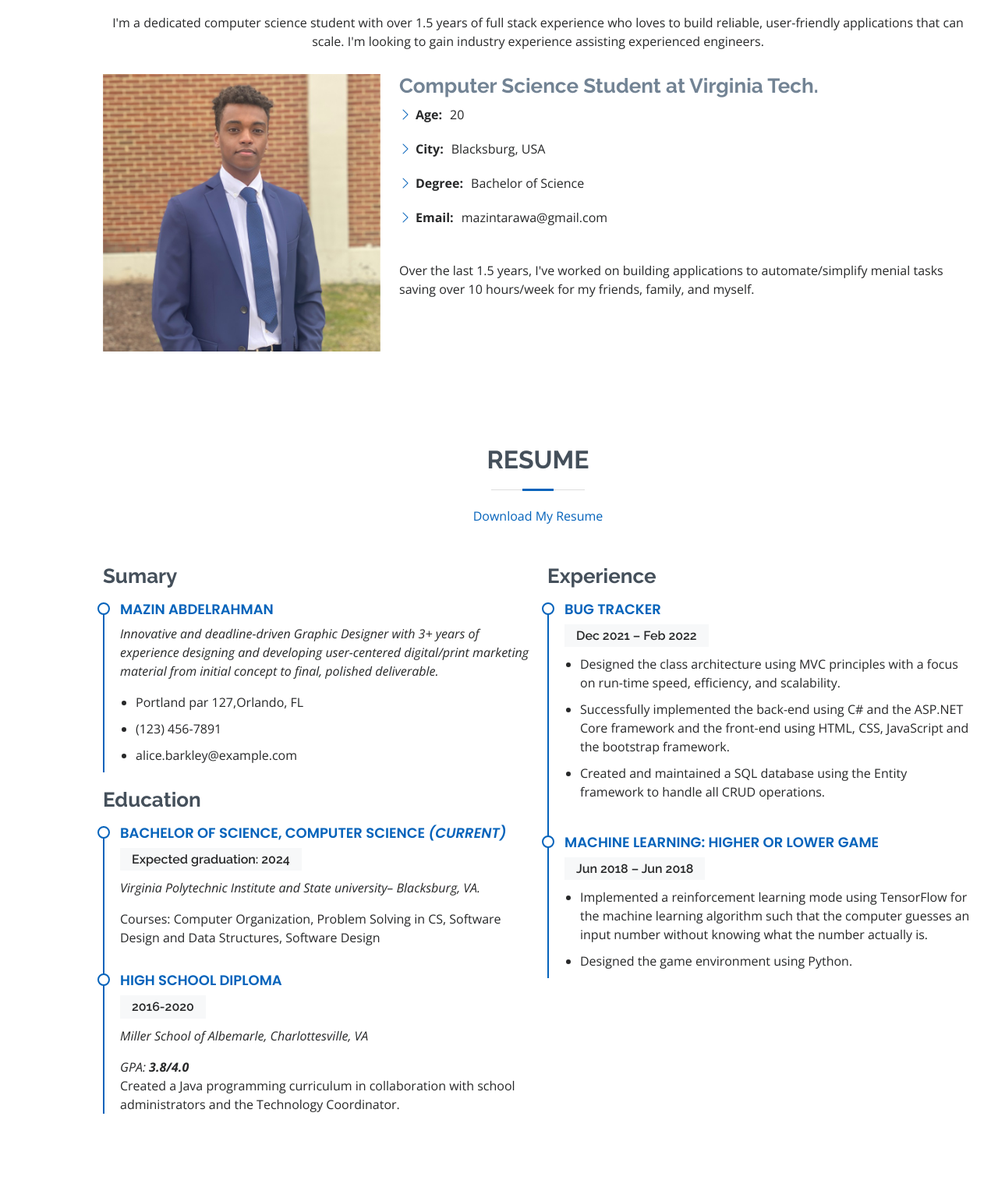
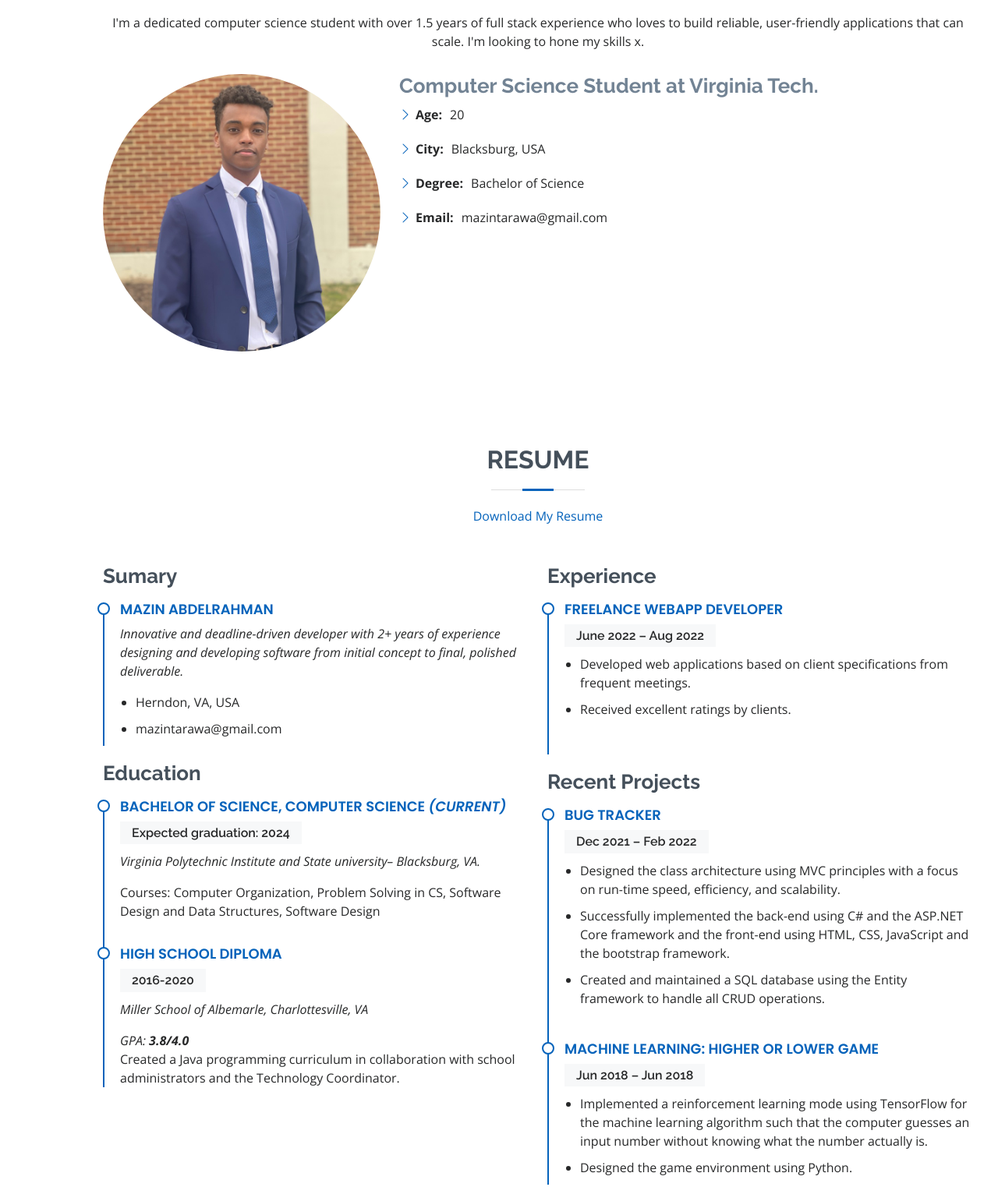
Before and after one commit to mazi1234/mazi1234.github.io, a plain HTML site: page index.html in a window 1280 px wide. Shown: the part 921-2444 px from the top of the page at 78% size. Drawn offline with nearby package versions, Linux system fonts and the light colour scheme.

Commit message:
updated resume

```diff
--- a/assets/css/style.css
+++ b/assets/css/style.css
@@ -1048,3 +1048,6 @@ section {
 #footer .credits {
   font-size: 13px;
 }
+.img-fluid {
+  border-radius: 50%;
+}
--- a/index.html
+++ b/index.html
@@ -26,13 +26,6 @@
 
   <!-- Template Main CSS File -->
   <link href="assets/css/style.css" rel="stylesheet">
-
-  <!-- =======================================================
-  * Template Name: MyResume - v4.7.0
-  * Template URL: https://bootstrapmade.com/free-html-bootstrap-template-my-resume/
-  * Author: BootstrapMade.com
-  * License: https://bootstrapmade.com/license/
-  ======================================================== -->
 </head>
 
 <body>
@@ -77,7 +70,7 @@
         <div class="section-title">
           <h2>About</h2>
           <!-- Intro statement-->
-          <p>I'm a dedicated computer science student with over 1.5 years of full stack experience who loves to build reliable, user-friendly applications that can scale. I'm looking to gain industry experience assisting experienced engineers.</p>
+          <p>I'm a dedicated computer science student with over 1.5 years of full stack experience who loves to build reliable, user-friendly applications that can scale. I'm looking to hone my skills x.</p>
         </div>
         <div class="row">
           <div class="col-lg-4">
@@ -97,7 +90,6 @@
             </div>
             <!--transition/summary statement-->
             <p> <br>
-              Over the last 1.5 years, I've worked on building applications to automate/simplify menial tasks saving over 10 hours/week for my friends, family, and myself.
             </p>
           </div>
         </div>
@@ -111,7 +103,7 @@
 
         <div class="section-title">
           <h2>Resume</h2>
-          <a href="assets/resume/resume (7_2022).pdf" target="_blank" download="resume (7_2022)">Download My Resume</a>
+          <a href="assets/resume/Mazin Resume (9_2022).pdf" target="_blank" download="resume (7_2022)">Download My Resume</a>
         </div>
 
         <div class="row">
@@ -119,11 +111,10 @@
             <h3 class="resume-title">Sumary</h3>
             <div class="resume-item pb-0">
               <h4>Mazin Abdelrahman</h4>
-              <p><em>Innovative and deadline-driven Graphic Designer with 3+ years of experience designing and developing user-centered digital/print marketing material from initial concept to final, polished deliverable.</em></p>
+              <p><em>Innovative and deadline-driven developer with 2+ years of experience designing and developing software from initial concept to final, polished deliverable.</em></p>
               <ul>
-                <li>Portland par 127,Orlando, FL</li>
-                <li>(123) 456-7891</li>
-                <li>alice.barkley@example.com</li>
+                <li>Herndon, VA, USA</li>
+                <li>mazintarawa@gmail.com</li>
               </ul>
             </div>
 
@@ -146,6 +137,15 @@
           <div class="col-lg-6">
             <h3 class="resume-title">Experience</h3>
             <div class="resume-item">
+              <h4>Freelance WebApp developer</h4>
+              <h5>June 2022 – Aug 2022</h5>
+              <ul>
+                <li> Developed web applications based on client specifications from frequent meetings.</li>
+                <li> Received excellent ratings by clients. </li>
+              </ul>
+            </div>
+            <h3 class="resume-title">Recent Projects</h3>
+            <div class="resume-item">
               <h4>Bug Tracker</h4>
               <h5>Dec 2021 – Feb 2022</h5>
               <ul>
@@ -162,6 +162,9 @@
                 <li>Designed the game environment using Python.</li>
               </ul>
             </div>
+          </div>
+          <div class="col-lg-6">
+
           </div>
         </div>
 
@@ -267,14 +270,7 @@
         <a href="https://linkedin.com/in/mazin-abdelrahman" target="_blank" class="social-links"><i class="bx bxl-linkedin"></i></a>
       </div>
       <div class="copyright">
-        &copy; Copyright <strong><span>MyResume</span></strong>. All Rights Reserved
-      </div>
-      <div class="credits">
-        <!-- All the links in the footer should remain intact. -->
-        <!-- You can delete the links only if you purchased the pro version. -->
-        <!-- Licensing information: [license-url] -->
-        <!-- Purchase the pro version with working PHP/AJAX contact form: https://bootstrapmade.com/free-html-bootstrap-template-my-resume/ -->
-        Designed by <a href="https://bootstrapmade.com/">BootstrapMade</a>
+        &copy; Copyright <strong><span>Github</span></strong>. All Rights Reserved
       </div>
     </div>
   </footer><!-- End Footer -->
```
Also changed, not shown: 2 other files.
